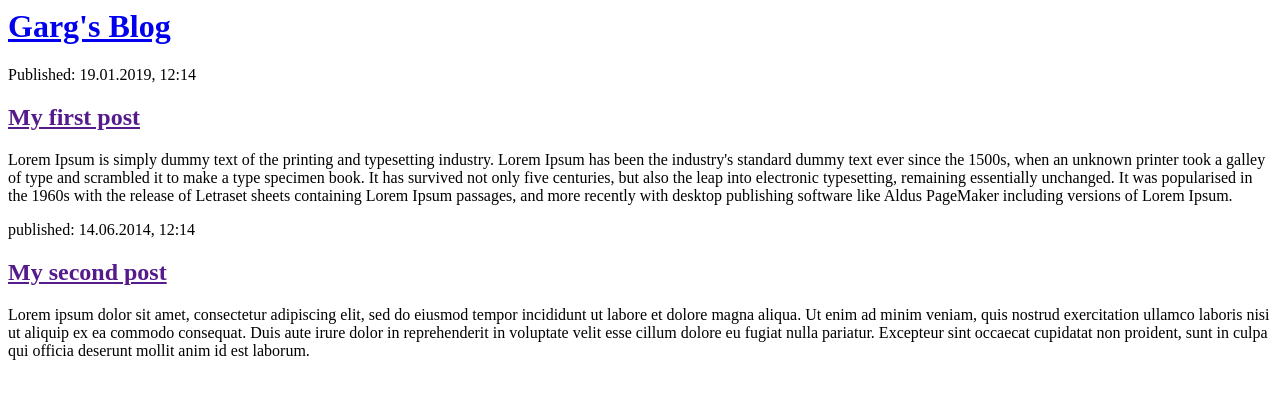
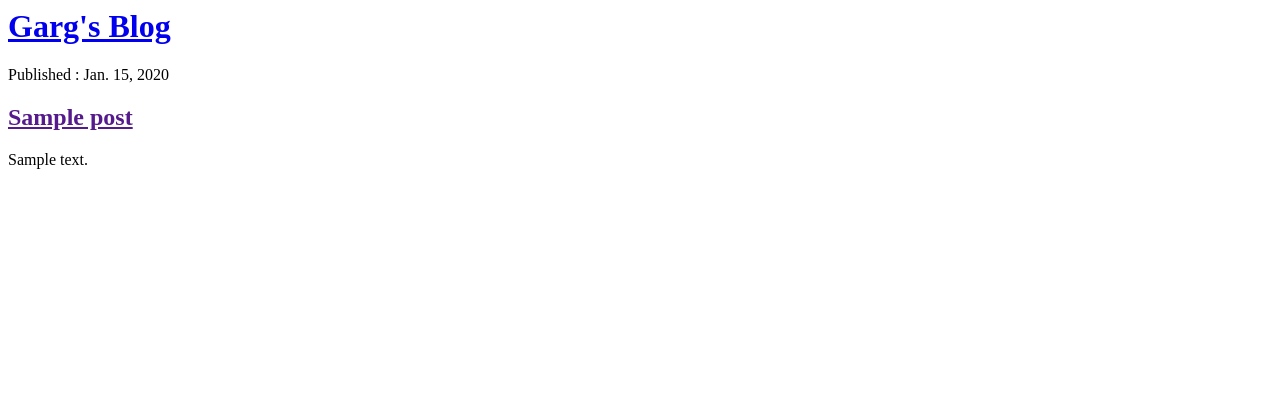
Before and after one commit to gargpushkar/NewCloneProject, a Django app: template mysite/blog/templates/blog/post_list.html in a window 1280 px wide. Shown: the top 399 px of the page. Run offline with Django 3.2, Linux system fonts and the light colour scheme; the template is opened without the code that fills it: values that come from a table or form of the project are taken from there, others are empty; tables that the repository leaves empty hold one stand-in row (values such as "Sample post").

Commit message:
Modified templates to see posts from database

```diff
--- a/mysite/blog/templates/blog/post_list.html
+++ b/mysite/blog/templates/blog/post_list.html
@@ -6,17 +6,12 @@
         <div>
             <h1><a href="/">Garg's Blog</a></h1>
         </div>
-
-        <div>
-            <p>Published: 19.01.2019, 12:14</p>
-            <h2><a href="">My first post</a></h2>
-            <p>Lorem Ipsum is simply dummy text of the printing and typesetting industry. Lorem Ipsum has been the industry's standard dummy text ever since the 1500s, when an unknown printer took a galley of type and scrambled it to make a type specimen book. It has survived not only five centuries, but also the leap into electronic typesetting, remaining essentially unchanged. It was popularised in the 1960s with the release of Letraset sheets containing Lorem Ipsum passages, and more recently with desktop publishing software like Aldus PageMaker including versions of Lorem Ipsum.</p>
-        </div>
-
-        <div>
-            <p>published: 14.06.2014, 12:14</p>
-            <h2><a href="">My second post</a></h2>
-            <p>Lorem ipsum dolor sit amet, consectetur adipiscing elit, sed do eiusmod tempor incididunt ut labore et dolore magna aliqua. Ut enim ad minim veniam, quis nostrud exercitation ullamco laboris nisi ut aliquip ex ea commodo consequat. Duis aute irure dolor in reprehenderit in voluptate velit esse cillum dolore eu fugiat nulla pariatur. Excepteur sint occaecat cupidatat non proident, sunt in culpa qui officia deserunt mollit anim id est laborum.</p>
-        </div>
+        {% for post in posts %}
+            <div>
+                <p>Published : {{ post.published_date }}</p>
+                <h2><a href="">{{ post.title }}</a> </h2>
+                <p>{{ post.text|linebreaksbr }}</p>
+            </div>
+        {% endfor %}
     </body>
 </html>
--- a/mysite/blog/views.py
+++ b/mysite/blog/views.py
@@ -1,6 +1,8 @@
 from django.shortcuts import render
-
+from .models import Post
+from django.utils import timezone
 
 # Create your views here.
 def post_list(request):
-    return render(request, "blog/post_list.html", {})
+    posts = Post.objects.filter(published_date__lte=timezone.now()).order_by('published_date')
+    return render(request, "blog/post_list.html", {"posts" : posts})
```
